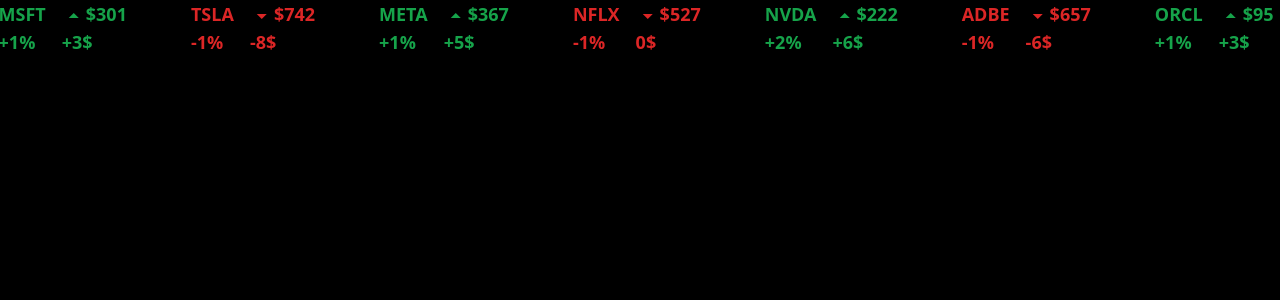
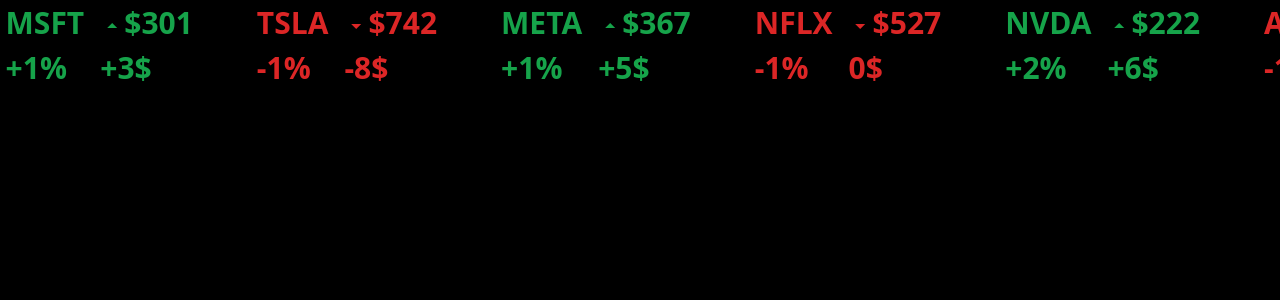
Before and after one commit to Vilas-cp/stock-ticker, a Next.js app: page / in a window 1280 px wide. Shown: the top 300 px of the page. Built offline with nearby package versions, Linux system fonts and the light colour scheme.

Commit message:
padding 0

```diff
--- a/app/page.js
+++ b/app/page.js
@@ -55,7 +55,7 @@
   }
 
   return (
-    <div className="relative bg-black h-[100px] w-[2164px] overflow-hidden text-lg ">
+    <div className="relative bg-black h-[100px] w-[2164px] overflow-hidden text-[30px]">
       <div className="absolute top-0 left-0 flex animate-marquee">
         {stocks.map((stock, index) => (
           <div key={index} className="mx-8 flex items-center space-x-4">
```
